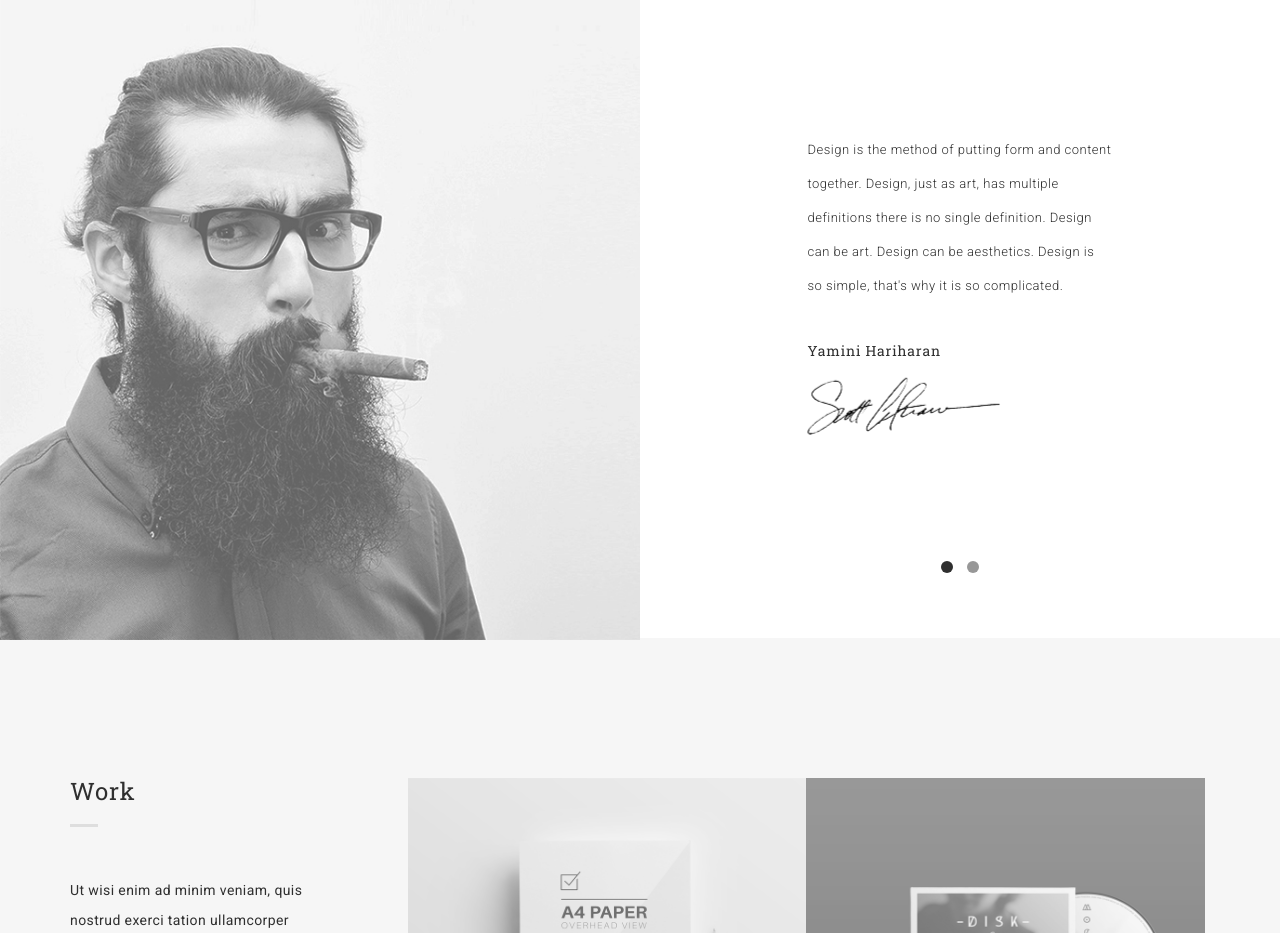
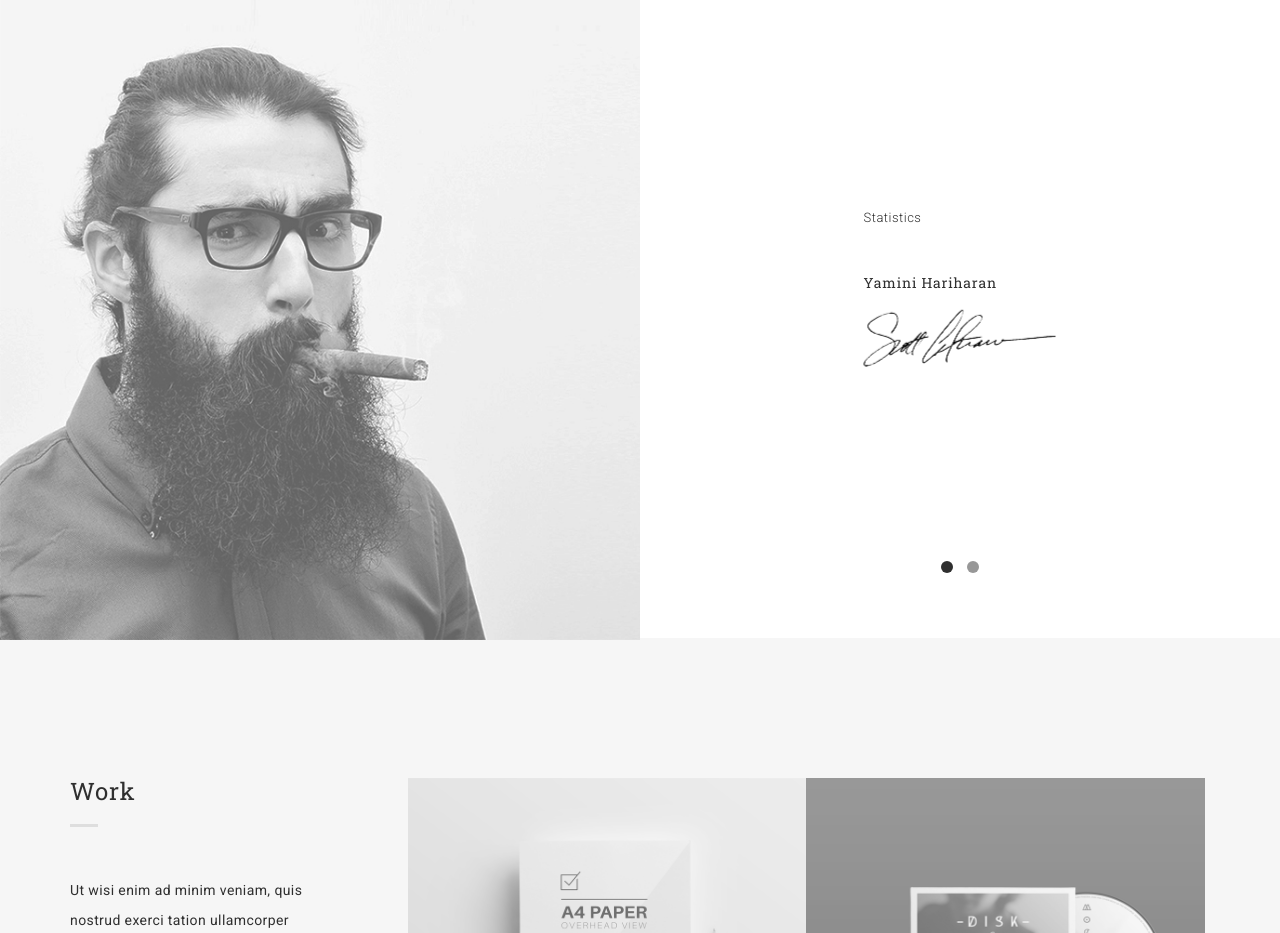
Before and after one commit to YaminiHariharan/Website, a plain HTML site: page index.html in a window 1280 px wide. Shown: the part 820-1753 px from the top of the page. Drawn offline with Linux system fonts and the light colour scheme.

Commit message:
Update index.html

```diff
--- a/index.html
+++ b/index.html
@@ -125,7 +125,7 @@
                   <div class="wrap-about">
                     <div class="w-content">
                       <p class="head-about">
-                        Design is the method of putting form and content together. Design, just as art, has multiple definitions there is no single definition. Design can be art. Design can be aesthetics. Design is so simple, that's why it is so complicated.
+                     Statistics
                       </p>
 
                       <h5 class="name">
```
